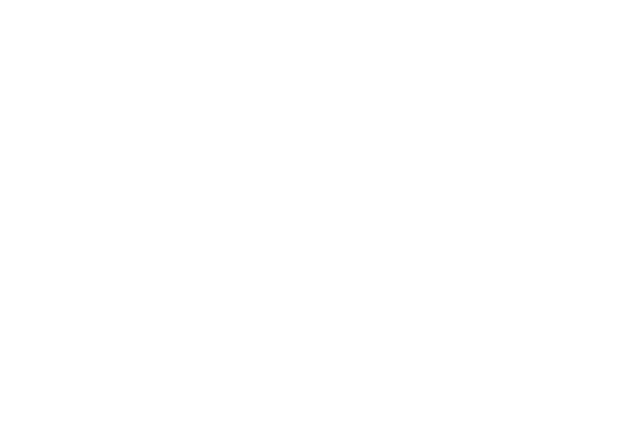
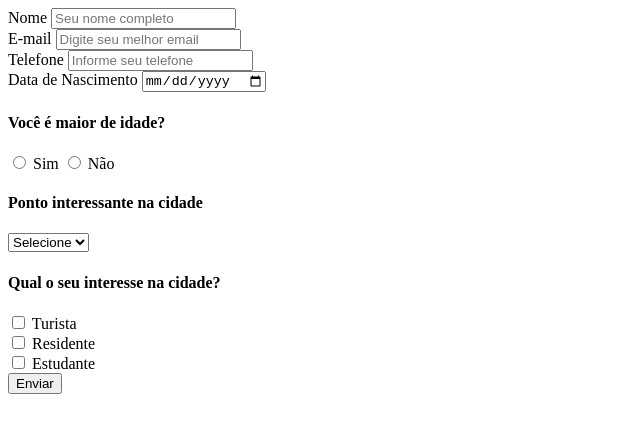
Before and after one commit to jhalves83/Front-End-CheckPoint2, a plain HTML site: page index.html in a window 1280 px wide. Shown: the whole page, without its empty margins (0-640 px from the left). Drawn offline with Linux system fonts and the light colour scheme.

Commit message:
estrutura inicial HTML, o input radio está com problema, pois está podendo selecionar as duas opções, necessário corrigir ainda isso para selecionar apenas uma por vez.

```diff
--- a/index.html
+++ b/index.html
@@ -1,12 +1,69 @@
 <!DOCTYPE html>
-<html lang="en">
+<html lang="pt_BR">
 <head>
     <meta charset="UTF-8">
     <meta http-equiv="X-UA-Compatible" content="IE=edge">
     <meta name="viewport" content="width=device-width, initial-scale=1.0">
-    <title>Document</title>
+    <title>Cadastre-se</title>
 </head>
 <body>
-
+    <form class="formulario" action="" method="get">
+        <div>
+            <label class="formulario__label" for="nome">Nome</label>
+                <input class="formulario__nome" type="text" id="nome" maxlength="100"
+                        name="nome" placeholder="Seu nome completo">
+        </div>
+        <div>
+            <label class="formulario__label" for="email">E-mail</label>
+                <input class="formulario__email" type="email" id="email"
+                        name="email" placeholder="Digite seu melhor email">
+        </div>
+        <div>
+            <label class="formulario__label" for="telefone">Telefone</label>
+                <input class="formulario__telefone" type="tel" id="telefone"
+                        name="telefone" placeholder="Informe seu telefone">
+        </div>
+        <div>
+            <label class="formulario__label" for="dataNascimento">Data de Nascimento</label>
+                <input class="formulario__nascimento" type="date" id="dataNascimento"
+                        name="dataNascimento">
+        </div>
+        <div class="formulario__radios">
+            <h4 class="formulario__perguntaIdade">Você é maior de idade?</h4>
+            <div>
+                <input type="radio" id="sim" name="maiorIdade" value="sim">
+                <label class="formulario__maiorIdade" for="sim">Sim</label>
+                <input type="radio" id="nao" name="menorIdade" value="nao">
+                <label class="formulario__menorIdade" for="nao">Não</label>
+            </div>
+        </div>
+        <div class="formulario__select">
+            <h4 class="formulario__enunciadoSelect">Ponto interessante na cidade</h4>
+            <select name="select">
+                <option selected disabled>Selecione</option>
+                <option value="opcao1">Opção 1</option>
+                <option value="opcao2">Opção 2</option>
+                <option value="opcao3">Opção 3</option>
+            </select>
+        </div>
+        <div>
+            <h4 class="formulario__perguntaInteresse">Qual o seu interesse na cidade?</h4>
+            <div>
+                <input type="checkbox" id="turista" name="turista" value="turista">
+                <label class="formulario__turista" for="turista">Turista</label>
+            </div>
+            <div>
+                <input type="checkbox" id="residente" name="residente" value="residente">
+                <label class="formulario__residente" for="residente">Residente</label>
+            </div>
+            <div>
+                <input type="checkbox" id="estudante" name="estudante" value="estudante" >
+                <label class="formulario__estudante" for="estudante">Estudante</label>
+            </div>
+        </div>
+        <div class="formulario__button">
+            <button type="submit">Enviar</button>
+        </div>
+    </form>
 </body>
 </html>
```
